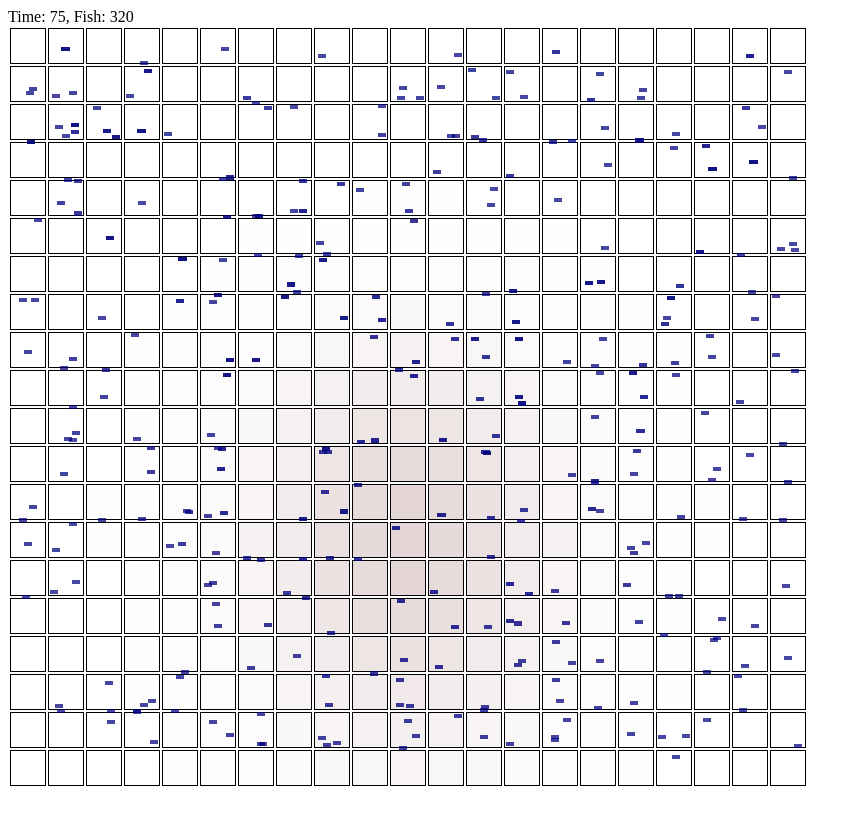
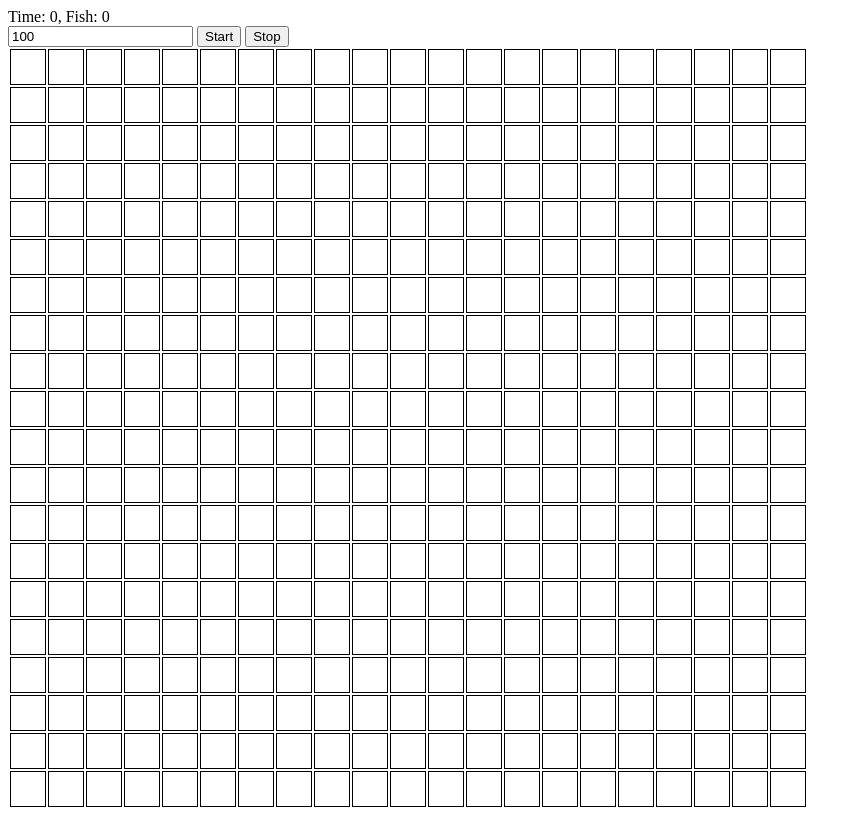
Before and after one commit to negito6/top-feeder, a website with bundled scripts: page src/html/index.html in a window 1280 px wide. Shown: the whole page, without its empty margins (0-861 px from the left). Built offline with nearby package versions, Linux system fonts and the light colour scheme.

Commit message:
world controller

```diff
--- a/src/html/index.html
+++ b/src/html/index.html
@@ -6,7 +6,12 @@
 </head>
 <body>
     <script src="./js/dist/main.js"></script>
-    <div id="status"></div>
+    <div id="status">Time: 0, Fish: 0</div>
+    <div id="world-controller">
+        <input type="text" id="interval" value="100">
+        <button id="start" onclick="submitStart()">Start</button>
+        <button id="stop" onclick="submitStop()">Stop</button>
+    </div>
 
 </body>
 <style type="text/css">
--- a/src/html/js/ts/main.ts
+++ b/src/html/js/ts/main.ts
@@ -420,6 +420,22 @@ class Feeder {
 const world = new World(10, 20);
 world.addFish();
 world.render();
-world.start(100);
 const feeder = new Feeder(world);
 feeder.feed(192, 1024, 16, 192);
+
+function submitStart() {
+  const inputInterval = document.getElementById("interval") as HTMLInputElement;
+  if (inputInterval) {
+    const interval = inputInterval.value;
+    if (parseInt(interval) > 0) {
+      world.start(parseInt(interval));
+    } else {
+      alert("Please set a numerical value");
+    }
+  } else {
+    alert("try again");
+  }
+}
+function submitStop() {
+  world.stop();
+}
```
